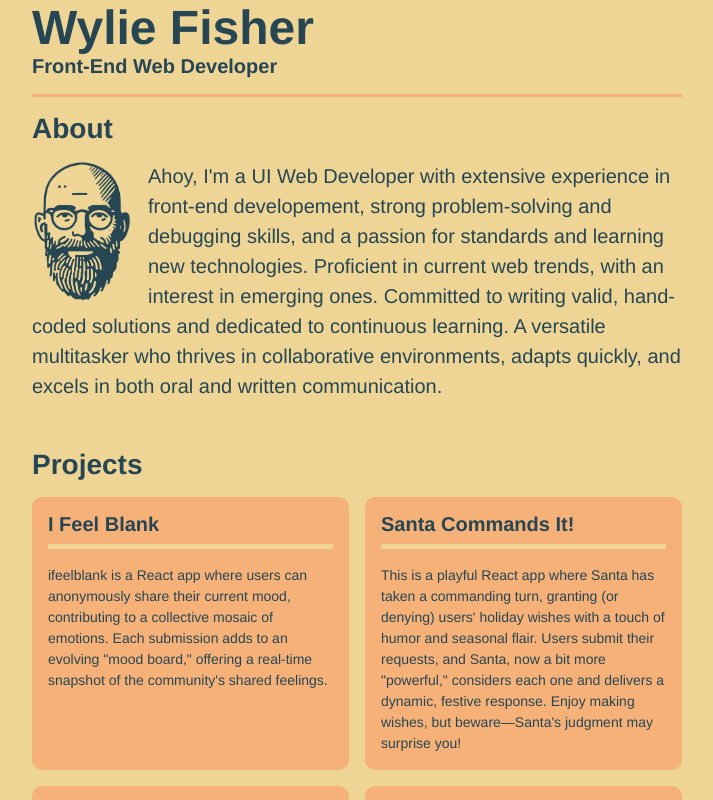
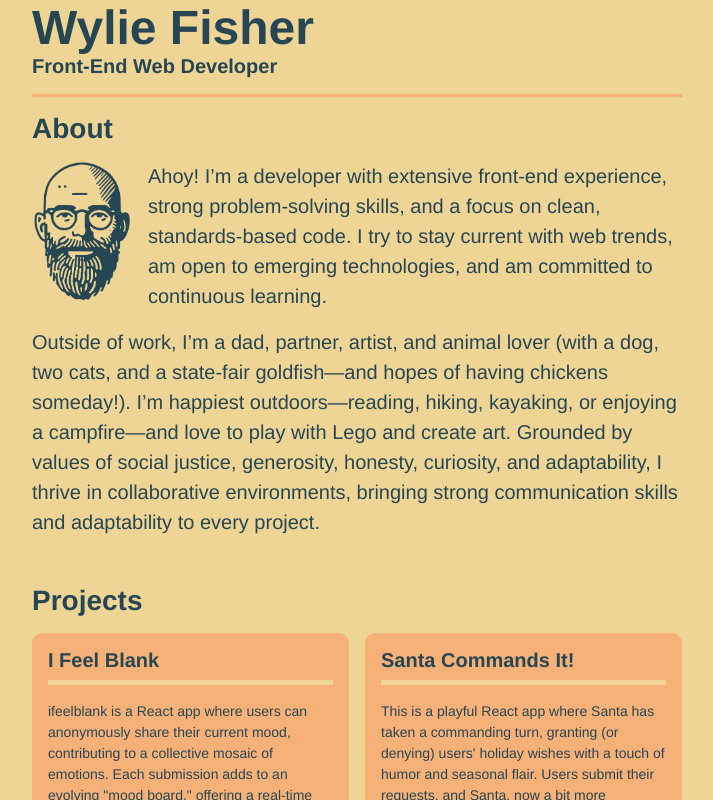
Before and after one commit to wylie/wylieafisher, a React (Create React App) app: page / in a window 1280 px wide. Shown: the whole page, without its empty margins (283-996 px from the left). Built offline with nearby package versions, Linux system fonts and the light colour scheme.

Commit message:
trying to figure out the no scrolling issue on Apple devices

```diff
--- a/src/App.css
+++ b/src/App.css
@@ -5,7 +5,6 @@ html, body {
   overflow: auto;
 }
 #root {
-  min-height: 100%;
   display: grid;
 }
 .layout {
@@ -60,6 +59,9 @@ main p {
   float: left;
   margin-right: 1rem;
 }
+.about p:not(:first-child) {
+  margin-top: 1rem;
+}
 .projects {
   display: grid;
   grid-template-columns: 1fr 1fr;
--- a/src/App.js
+++ b/src/App.js
@@ -21,7 +21,8 @@ function App() {
       <main>
         <h2>About</h2>
         <section className="about">
-          <p><img src={Portrait} alt="portrait" />Ahoy, I'm a UI Web Developer with extensive experience in front-end developement, strong problem-solving and debugging skills, and a passion for standards and learning new technologies. Proficient in current web trends, with an interest in emerging ones. Committed to writing valid, hand-coded solutions and dedicated to continuous learning. A versatile multitasker who thrives in collaborative environments, adapts quickly, and excels in both oral and written communication.</p>
+          <p><img src={Portrait} alt="portrait" />Ahoy! I’m a developer with extensive front-end experience, strong problem-solving skills, and a focus on clean, standards-based code. I try to stay current with web trends, am open to emerging technologies, and am committed to continuous learning.</p>
+          <p>Outside of work, I’m a dad, partner, artist, and animal lover (with a dog, two cats, and a state-fair goldfish—and hopes of having chickens someday!). I’m happiest outdoors—reading, hiking, kayaking, or enjoying a campfire—and love to play with Lego and create art. Grounded by values of social justice, generosity, honesty, curiosity, and adaptability, I thrive in collaborative environments, bringing strong communication skills and adaptability to every project.</p>
         </section>
         <h2>Projects</h2>
         <section className="projects">
```
